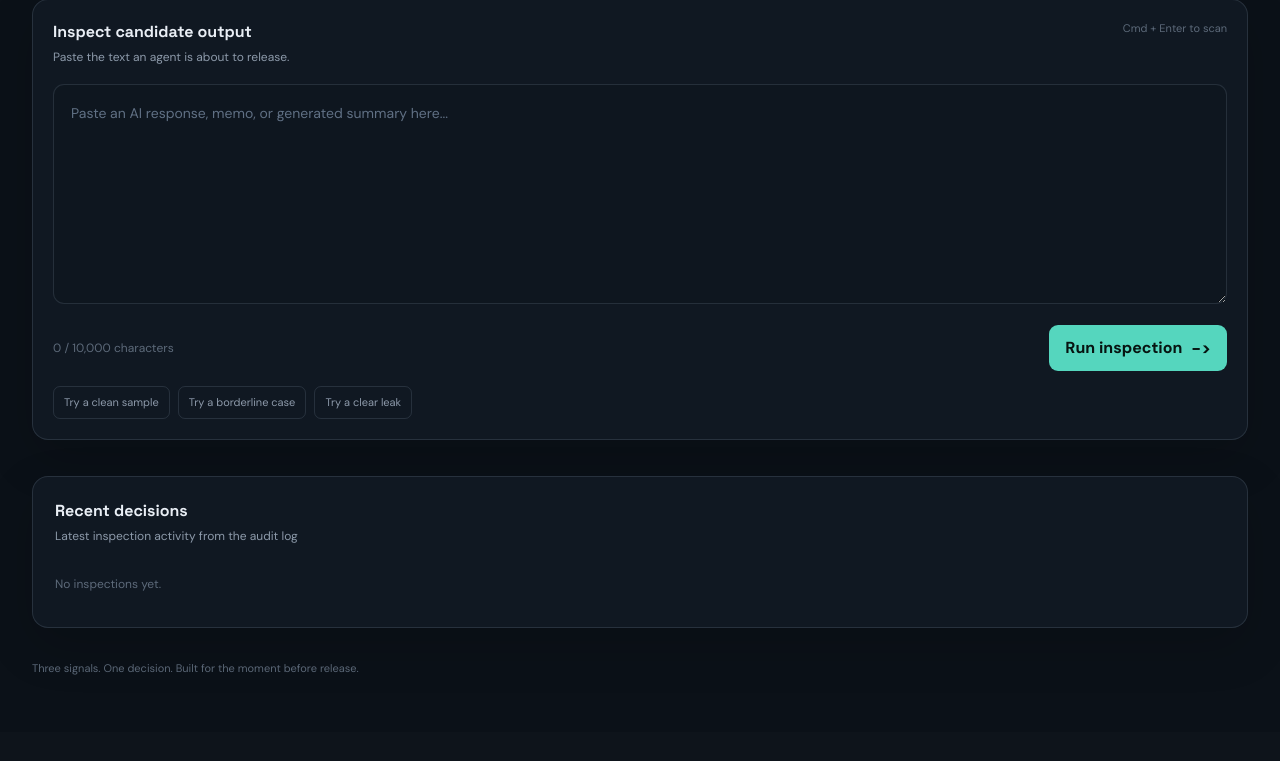
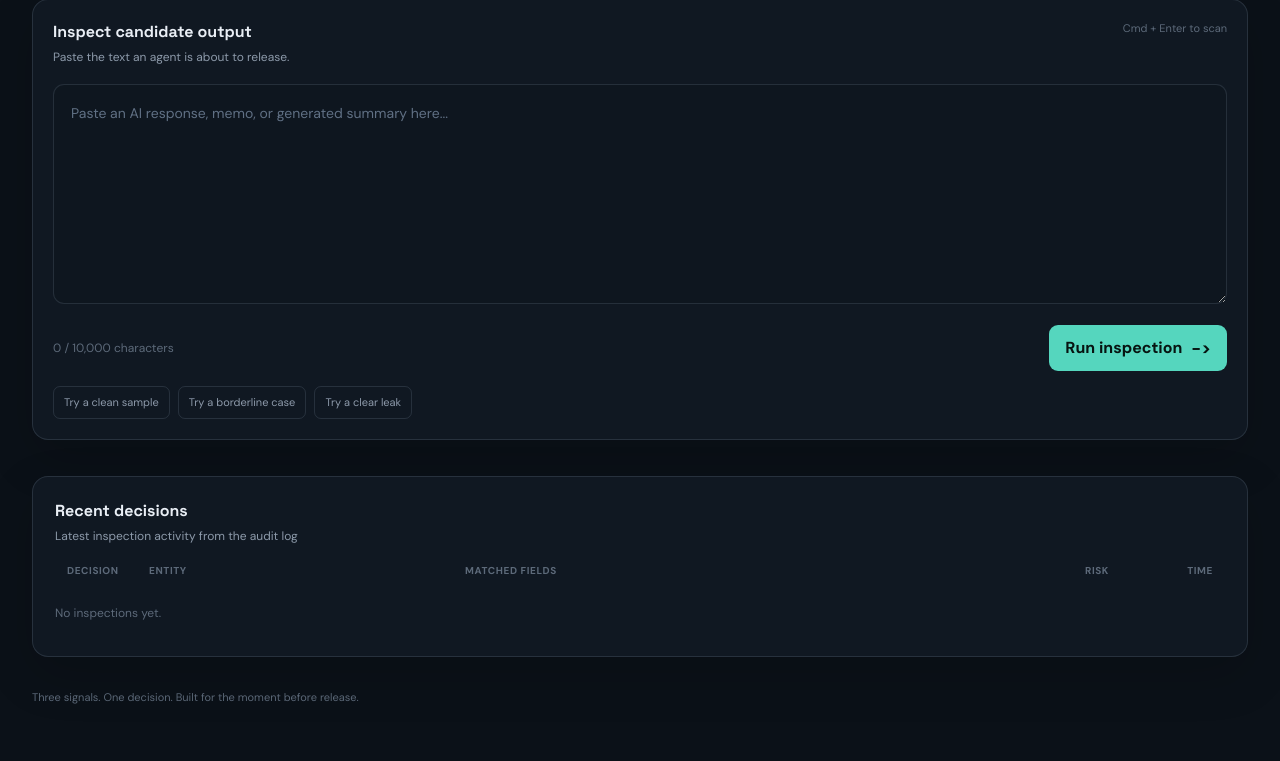
Before and after one commit to smrithi07/Aivar_Hackathon_22PD33, a Flask app: page / in a window 1280 px wide. Shown: the part 391-1152 px from the top of the page. Before the commit the page ends 1066 px from the top, so only its background shows below. Run offline with Flask 3, Linux system fonts and the light colour scheme; data that the repository does not hold is empty.

Commit message:
Add history header to improve inspection activity display

```diff
--- a/app/templates/index.html
+++ b/app/templates/index.html
@@ -296,6 +296,23 @@
       grid-column: 1 / -1;
       margin-top: 18px;
       padding: 22px;
+    }
+
+    .history-header {
+      display: grid;
+      grid-template-columns: 70px 1fr 2fr 56px 60px;
+      gap: 12px;
+      padding: 0 12px;
+      margin-top: 16px;
+      font-size: 10px;
+      font-weight: 700;
+      letter-spacing: .6px;
+      text-transform: uppercase;
+      color: var(--dim);
+    }
+
+    .history-header span:last-child {
+      text-align: right;
     }
 
     .history-list {
@@ -670,6 +687,9 @@
           <p class="panel-subtitle">Latest inspection activity from the audit log</p>
         </div>
       </div>
+      <div class="history-header">
+        <span>Decision</span><span>Entity</span><span>Matched fields</span><span>Risk</span><span>Time</span>
+      </div>
       <div id="historyList" class="history-list">
         <p class="empty">Loading activity...</p>
       </div>
```
